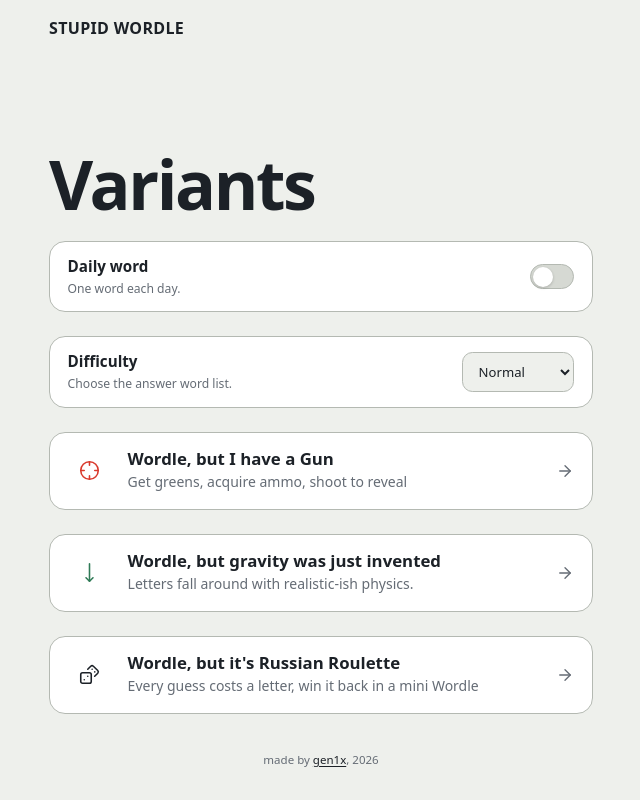
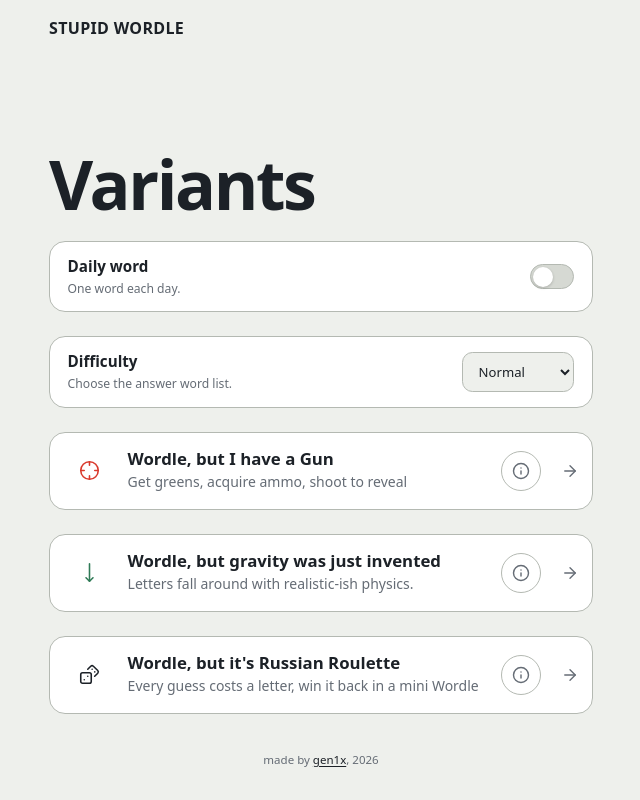
Before and after one commit to Gen1xLol/Stupid-Wordle, a Svelte app: page / in a window 1280 px wide. Shown: the whole page, without its empty margins (319-959 px from the left). Built offline with nearby package versions, Linux system fonts and the light colour scheme; a web font is replaced by a local one.

Commit message:
add modals

```diff
--- a/src/App.svelte
+++ b/src/App.svelte
@@ -5,6 +5,7 @@
   import { ArrowLeft, ArrowRight, Crosshair, Delete, MoveDown, Dices } from 'lucide-svelte'
   import GravityMode from './GravityMode.svelte'
   import RouletteMode from './RouletteMode.svelte'
+  import ModeInfo from './ModeInfo.svelte'
 
   const wordLength = 8
   const maxGuesses = 6
@@ -240,21 +241,30 @@
           <option value="hard">Hard</option>
         </select>
       </label>
-      <button class="mode-card" type="button" onclick={openGame} in:fly={{ y: 8, duration: 180, delay: 40 }}>
+      <div class="mode-card" in:fly={{ y: 8, duration: 180, delay: 40 }}>
+        <button class="mode-card-select" type="button" onclick={openGame}>
           <span class="mode-icon"><Crosshair size={21} strokeWidth={1.8} /></span>
           <span class="mode-copy"><strong>Wordle, but I have a Gun</strong><small>Get greens, acquire ammo, shoot to reveal</small></span>
+        </button>
+        <ModeInfo mode="gun" />
         <ArrowRight class="mode-arrow" size={18} strokeWidth={1.8} />
-      </button>
-      <button class="mode-card gravity-mode-card" type="button" onclick={openGravity} in:fly={{ y: 8, duration: 180, delay: 85 }}>
+      </div>
+      <div class="mode-card gravity-mode-card" in:fly={{ y: 8, duration: 180, delay: 85 }}>
+        <button class="mode-card-select" type="button" onclick={openGravity}>
           <span class="mode-icon gravity-mode-icon"><MoveDown size={21} strokeWidth={1.8} /></span>
           <span class="mode-copy"><strong>Wordle, but gravity was just invented</strong><small>Letters fall around with realistic-ish physics.</small></span>
+        </button>
+        <ModeInfo mode="gravity" />
         <ArrowRight class="mode-arrow" size={18} strokeWidth={1.8} />
-      </button>
-      <button class="mode-card roulette-mode-card" type="button" onclick={openRoulette} in:fly={{ y: 8, duration: 180, delay: 130 }}>
+      </div>
+      <div class="mode-card roulette-mode-card" in:fly={{ y: 8, duration: 180, delay: 130 }}>
+        <button class="mode-card-select" type="button" onclick={openRoulette}>
           <span class="mode-icon roulette-mode-icon"><Dices size={21} strokeWidth={1.8} /></span>
           <span class="mode-copy"><strong>Wordle, but it's Russian Roulette</strong><small>Every guess costs a letter, win it back in a mini Wordle</small></span>
+        </button>
+        <ModeInfo mode="roulette" />
         <ArrowRight class="mode-arrow" size={18} strokeWidth={1.8} />
-      </button>
+      </div>
     </section>
     </div>
   {:else if mode === 'gravity'}
@@ -267,9 +277,10 @@
     </div>
   {:else}
     <div class="screen-view" in:fly={{ x: 14, duration: 220 }} out:fly={{ x: -10, duration: 150 }}>
-    <header class="game-header">
+      <header class="game-header gun-header">
       <button class="back-button" type="button" aria-label="Back to variants" onclick={() => page = 'menu'}><ArrowLeft size={18} strokeWidth={1.8} /></button>
       <h1>Wordle, but I have a Gun{#if dailyMode}<small class="daily-header-countdown">{dailyCountdown} until next word</small>{/if}</h1>
+      <ModeInfo mode="gun" />
       <div class="ammo-badge" aria-live="polite"><Crosshair class="ammo-icon" size={18} strokeWidth={2} /><span class="ammo-count">{ammo}</span><span class="ammo-label">{ammo === 1 ? 'BULLET' : 'BULLETS'}</span></div>
     </header>
     <section class="game-panel" aria-label="Wordle, but I have a Gun">
--- a/src/GravityMode.svelte
+++ b/src/GravityMode.svelte
@@ -2,6 +2,7 @@
   import { onMount } from 'svelte'
   import { ArrowLeft, Delete, RotateCcw } from 'lucide-svelte'
   import { getRandomWord, getDailyWord, isAllowedWord } from './wordPicker.js'
+  import ModeInfo from './ModeInfo.svelte'
 
   const wordLength = 8
   const maxGuesses = 6
@@ -418,6 +419,7 @@
 <header class="game-header gravity-header">
   <button class="back-button" type="button" aria-label="Back to variants" onclick={onback}><ArrowLeft size={18} strokeWidth={1.8} /></button>
   <h1>Wordle, but gravity was just invented{#if dailyMode}<small class="daily-header-countdown">{dailyCountdown} until next word</small>{/if}</h1>
+  <ModeInfo mode="gravity" />
 </header>
 
 <section class="gravity-panel" aria-label="Wordle, but gravity was just invented" onpointerdown={() => requestMotionAccess(true)}>
--- /dev/null
+++ b/src/ModeInfo.svelte
@@ -0,0 +1,80 @@
+<script>
+  import { Info, X } from 'lucide-svelte'
+
+  let { mode } = $props()
+  let dialog
+
+  const modeContent = {
+    gun: {
+      title: 'Wordle, but I have a Gun',
+      intro: 'Get the 8-letter word in six guesses. Every new green earns a bullet. Spend a bullet to reveal a spot in the target row, but you only get one shot between guesses.',
+      steps: ['Type a word and hit Enter.', 'New green spots earn bullets once.', 'Fire at one target tile for a letter hint. Make another guess to take another shot.']
+    },
+    gravity: {
+      title: 'Wordle, but gravity was just invented',
+      intro: 'Letters fall and bump around. Drop them into the row to build a guess, then lock it in.',
+      steps: ['Type or tap letters to drop them in.', 'Drag letters into the slots. On a phone, tilt or shake to move them around.', 'Press Lock Letters when the row is ready. You get six guesses.']
+    },
+    roulette: {
+      title: "Wordle, but it's Russian Roulette",
+      intro: 'You get as many guesses as you need, but every valid guess costs a letter. Get it back by solving the little Wordle on the side.',
+      steps: ['Make an 8-letter guess. One letter disappears from that row and gets locked on your keyboard.', 'Solve the 4-letter mini Wordle in five tries to revive the locked letter.', 'On a small screen, tap the mini board before using the shared keyboard.']
+    }
+  }
+
+  function openDialog() {
+    dialog?.showModal()
+  }
+
+  function closeDialog() {
+    dialog?.close()
+  }
+</script>
+
+<button class="mode-info-button" type="button" aria-label={`How to play ${modeContent[mode].title}`} onclick={openDialog}><Info size={18} strokeWidth={1.9} /></button>
+
+<dialog class="mode-info-dialog" bind:this={dialog}>
+  <div class="mode-info-content">
+    <header class="mode-info-header">
+      <div><span class="mode-info-eyebrow">HOW TO PLAY</span><h2>{modeContent[mode].title}</h2></div>
+      <button class="mode-info-close" type="button" aria-label="Close instructions" onclick={closeDialog}><X size={18} /></button>
+    </header>
+    <p class="mode-info-intro">{modeContent[mode].intro}</p>
+    {#if mode === 'gun'}
+      <div class="mode-info-example">
+        <div class="guess-row info-example-row">
+          {#each [...'NOTECASE'] as letter, index}
+            <div class="guess-tile" class:correct={index < 4} class:absent={index >= 4}>{letter}</div>
+          {/each}
+        </div>
+        <p><strong>NOTECASE</strong> vs. <strong>NOTEBOOK</strong>: four exact hits, four bullets.</p>
+      </div>
+    {:else if mode === 'gravity'}
+      <div class="mode-info-example">
+        <div class="info-gravity-demo" aria-label="Letters falling toward a row of slots">
+          <div class="info-gravity-letters"><span>A</span><span>R</span><span>E</span></div>
+          <div class="info-gravity-slots">
+            {#each Array(8) as _, index}<span class:gravity-slot-filled={index === 1 || index === 4}>{index === 1 ? 'A' : index === 4 ? 'R' : ''}</span>{/each}
+          </div>
+        </div>
+        <p>Drop letters in, line them up, then lock the row.</p>
+      </div>
+    {:else}
+      <div class="mode-info-example">
+        <div class="guess-row info-example-row">
+          {#each [...'NOTECASE'] as letter, index}
+            <div class="guess-tile" class:correct={index < 4} class:absent={index >= 4} class:erased-tile={index === 4}>{index === 4 ? '' : letter}</div>
+          {/each}
+        </div>
+        <div class="info-mini-row" aria-label="Four-letter mini Wordle example">
+          {#each [...'WORD'] as letter, index}<div class="guess-tile" class:present={index === 0} class:correct={index === 1} class:absent={index === 2 || index === 3}>{letter}</div>{/each}
+        </div>
+        <p>The missing tile comes back when you solve the mini Wordle.</p>
+      </div>
+    {/if}
+    <ol class="mode-info-steps">
+      {#each modeContent[mode].steps as step}<li>{step}</li>{/each}
+    </ol>
+    <button class="play-again mode-info-done" type="button" onclick={closeDialog}>Got it</button>
+  </div>
+</dialog>
--- a/src/RouletteMode.svelte
+++ b/src/RouletteMode.svelte
@@ -2,6 +2,7 @@
   import { onMount, tick } from 'svelte'
   import { ArrowLeft, Delete, Dices } from 'lucide-svelte'
   import { getRandomWord, getDailyWord, getRandomRevivalWord, isAllowedWord } from './wordPicker.js'
+  import ModeInfo from './ModeInfo.svelte'
 
   const wordLength = 8
   const miniLength = 4
@@ -200,6 +201,7 @@
 <header class="game-header roulette-header">
   <button class="back-button" type="button" aria-label="Back to variants" onclick={onback}><ArrowLeft size={18} strokeWidth={1.8} /></button>
   <h1>Wordle, but it's Russian Roulette{#if dailyMode}<small class="daily-header-countdown">{dailyCountdown} until next word</small>{/if}</h1>
+  <ModeInfo mode="roulette" />
 </header>
 
 <section class="roulette-panel" aria-label="Wordle, but it's Russian Roulette">
--- a/src/style.css
+++ b/src/style.css
@@ -134,16 +134,31 @@ button:disabled { cursor: default; }
 
 .mode-card {
   display: grid;
-  grid-template-columns: auto 1fr auto;
+  grid-template-columns: minmax(0, 1fr) auto auto;
+  align-items: center;
+  column-gap: 1.25rem;
+  row-gap: 0;
+  width: 100%;
+  padding: 0 0.8rem 0 0;
+  border: 1px solid var(--line-strong);
+  border-radius: 1rem;
+  background: var(--surface);
+  transition: border-color 0.2s;
+}
+
+.mode-card-select {
+  display: grid;
+  grid-template-columns: auto minmax(0, 1fr);
   align-items: center;
   gap: 1rem;
   width: 100%;
-  padding: 1rem 1.1rem;
-  border: 1px solid var(--line-strong);
-  border-radius: 1rem;
-  background: var(--surface);
+  padding: 1rem 0 1rem 1.1rem;
+  border-radius: inherit;
   text-align: left;
-  transition: border-color 0.2s;
+}
+
+@media (max-width: 26rem) {
+  .mode-card { column-gap: 0.55rem; }
 }
 
 .mode-icon {
@@ -244,6 +259,108 @@ button:disabled { cursor: default; }
   border: 1px solid var(--line-strong);
   border-radius: 1rem;
   background: var(--surface);
+}
+
+.mode-info-button {
+  display: grid;
+  flex: none;
+  place-items: center;
+  width: 2.5rem;
+  height: 2.5rem;
+  border: 1px solid var(--line-strong);
+  border-radius: 50%;
+  background: var(--surface);
+  color: var(--muted);
+  transition: border-color 0.18s, color 0.18s, transform 0.18s;
+}
+
+.mode-info-button:hover { border-color: var(--ink); color: var(--ink); transform: scale(1.04); }
+.mode-info-button:active { transform: scale(0.94); }
+
+.mode-info-dialog {
+  width: min(calc(100% - 2rem), 31rem);
+  max-width: none;
+  max-height: min(86dvh, 45rem);
+  padding: 0;
+  overflow: hidden;
+  border: 1px solid var(--line-strong);
+  border-radius: 1rem;
+  background: var(--surface);
+  color: var(--ink);
+  box-shadow: 0 1.5rem 5rem rgb(0 0 0 / 0.25);
+  animation: mode-dialog-in 0.18s ease-out;
+}
+
+.mode-info-dialog::backdrop { background: rgb(12 15 18 / 0.5); backdrop-filter: blur(3px); }
+
+.mode-info-content {
+  display: flex;
+  max-height: min(86dvh, 45rem);
+  flex-direction: column;
+  gap: 0.9rem;
+  padding: clamp(1rem, 4vw, 1.5rem);
+  overflow-y: auto;
+}
+
+.mode-info-header { display: flex; align-items: flex-start; justify-content: space-between; gap: 1rem; }
+.mode-info-eyebrow { color: var(--muted); font-size: 0.64rem; font-weight: 800; letter-spacing: 0.1em; }
+.mode-info-header h2 { margin-top: 0.2rem; font-size: 1.25rem; line-height: 1.15; }
+
+.mode-info-close {
+  display: grid;
+  flex: none;
+  place-items: center;
+  width: 2rem;
+  height: 2rem;
+  border: 1px solid var(--line);
+  border-radius: 50%;
+  color: var(--muted);
+}
+
+.mode-info-close:hover { border-color: var(--line-strong); color: var(--ink); }
+.mode-info-intro { margin: 0; color: var(--muted); font-size: 0.88rem; }
+
+.mode-info-example {
+  display: grid;
+  justify-items: center;
+  gap: 0.6rem;
+  padding: 0.8rem;
+  border: 1px solid var(--line);
+  border-radius: 0.8rem;
+  background: color-mix(in srgb, var(--paper) 58%, var(--surface));
+}
+
+.info-example-row { --tile: clamp(24px, 7vw, 34px); --gap: 4px; }
+.info-example-row .guess-tile { min-width: var(--tile); border-radius: 5px; font-size: calc(var(--tile) * 0.46); }
+.mode-info-example p { margin: 0; color: var(--muted); font-size: 0.73rem; text-align: center; text-wrap: balance; }
+.mode-info-example p strong { color: var(--ink); }
+
+.info-gravity-demo {
+  position: relative;
+  width: min(100%, 22rem);
+  height: 7rem;
+  overflow: hidden;
+  border: 1px solid var(--line);
+  border-radius: 0.65rem;
+  background: linear-gradient(var(--surface), color-mix(in srgb, var(--paper) 55%, var(--surface)));
+}
+
+.info-gravity-letters { position: absolute; top: 0.9rem; left: 50%; display: flex; gap: 1.7rem; transform: translateX(-50%); }
+.info-gravity-letters span { display: grid; place-items: center; width: 1.7rem; height: 1.7rem; border: 1px solid var(--line-strong); border-radius: 6px; background: var(--surface); box-shadow: 0 3px 7px rgb(0 0 0 / 0.12); font-weight: 800; }
+.info-gravity-slots { position: absolute; right: 0.5rem; bottom: 0.8rem; left: 0.5rem; display: grid; grid-template-columns: repeat(8, minmax(0, 1fr)); gap: 4px; }
+.info-gravity-slots span { display: grid; aspect-ratio: 1; place-items: center; border: 1px dashed var(--line-strong); border-radius: 5px; background: var(--surface); font-size: 0.8rem; font-weight: 800; }
+.info-gravity-slots span.gravity-slot-filled { border-style: solid; border-color: var(--correct); background: color-mix(in srgb, var(--correct) 14%, var(--surface)); }
+
+.info-mini-row { display: grid; grid-auto-flow: column; grid-auto-columns: 30px; gap: 4px; }
+.info-mini-row .guess-tile { min-width: 30px; height: 30px; border-width: 1px; border-radius: 5px; font-size: 0.85rem; }
+
+.mode-info-steps { display: grid; gap: 0.45rem; margin: 0; padding-left: 1.25rem; color: var(--muted); font-size: 0.8rem; }
+.mode-info-steps li::marker { color: var(--fire); font-weight: 800; }
+.mode-info-done { align-self: flex-end; padding: 0.5rem 1rem; font-size: 0.8rem; }
+
+@keyframes mode-dialog-in {
+  from { transform: translateY(8px) scale(0.98); opacity: 0; }
+  to { transform: translateY(0) scale(1); opacity: 1; }
 }
 
 .difficulty-setting select {
@@ -379,7 +496,8 @@ button:disabled { cursor: default; }
   font-size: clamp(0.82rem, 3.8vw, 1rem);
 }
 
-.gravity-header { grid-template-columns: auto 1fr; }
+.gravity-header { grid-template-columns: auto minmax(0, 1fr) auto; }
+.gun-header { grid-template-columns: auto minmax(0, 1fr) auto auto; }
 
 .gravity-panel {
   --gravity-tile: max(24px, min(52px, calc((100cqw - 53px) / 8)));
```
Lines whose indentation alone changed are shown as unchanged.
